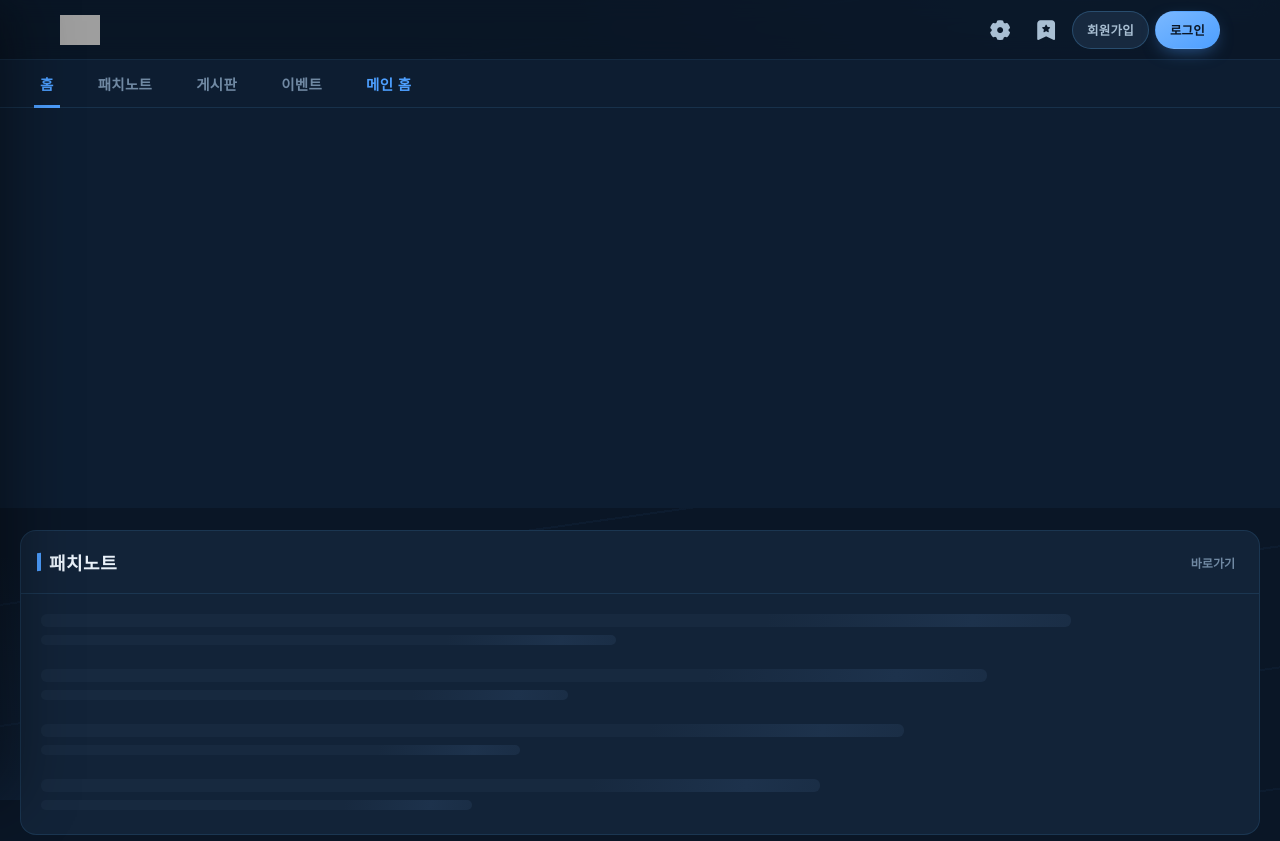
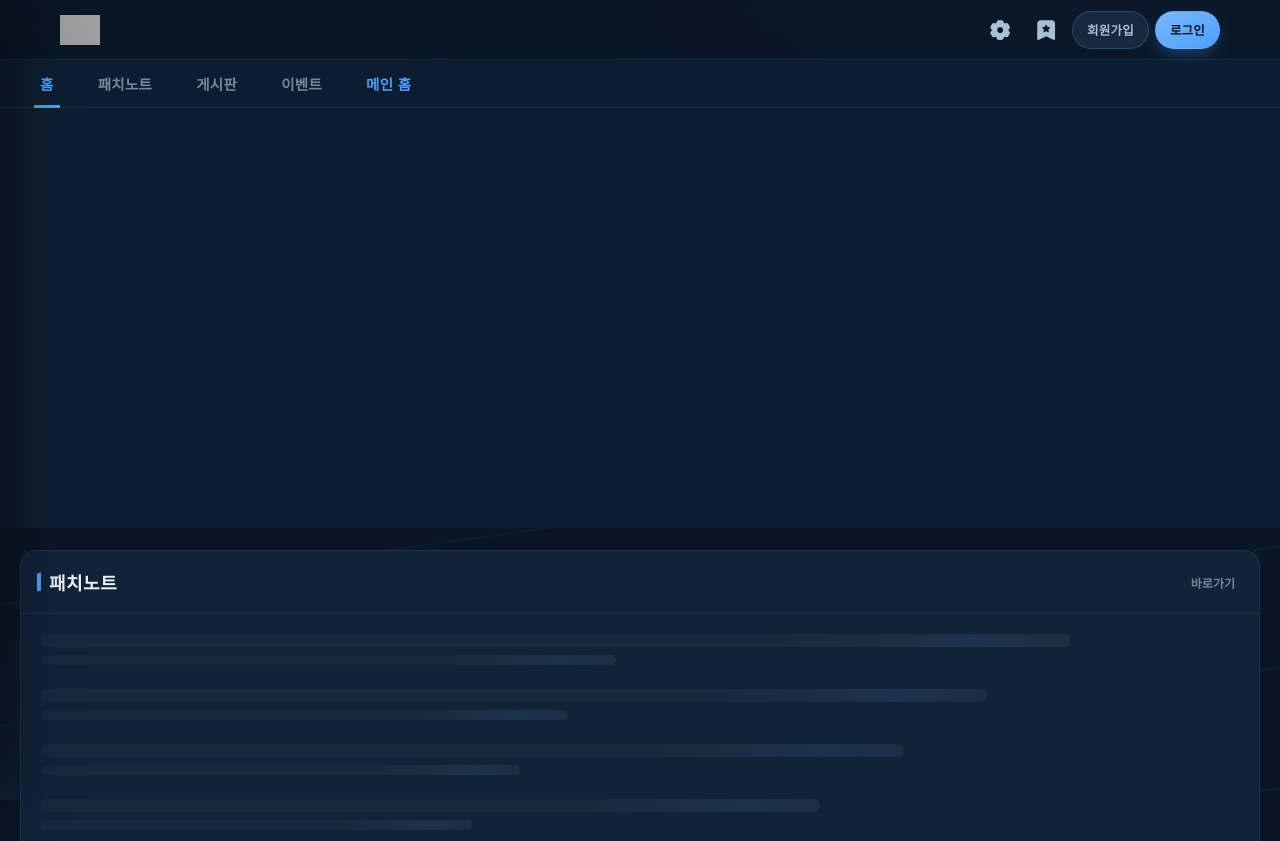
Before and after one commit to Kimnatsu/STGFPPatch_V2, a plain HTML site: page ko/Community.html in a window 1280 px wide. Shown: the top 841 px of the page. Drawn offline with Linux system fonts and the light colour scheme; files that its build step writes are made by us from their sources; no server answers; grey boxes are pictures that could not be loaded; a web font is replaced by a local one.

Commit message:
Add files via upload

```diff
--- a/css/common.css
+++ b/css/common.css
@@ -281,8 +281,8 @@ body.fonticon-ok .gnb-font-icon svg{display:none}
 .drawer-item.active{background:color-mix(in srgb,var(--gold) 14%,transparent);color:var(--gold)}
 
 /* ---------- 배너 ---------- */
-.banner{position:relative;overflow:hidden;height:200px}
-@media (min-width:768px){.banner{height:400px}}
+.banner{position:relative;width:100%;max-width:1920px;margin:0 auto;overflow:hidden;height:200px}
+@media (min-width:768px){.banner{height:420px}}
 .banner-fallback{position:absolute;inset:0;background:var(--bg-2)}
 .banner--home .banner-fallback::before{
   content:"";position:absolute;inset:-40% -10%;
```
